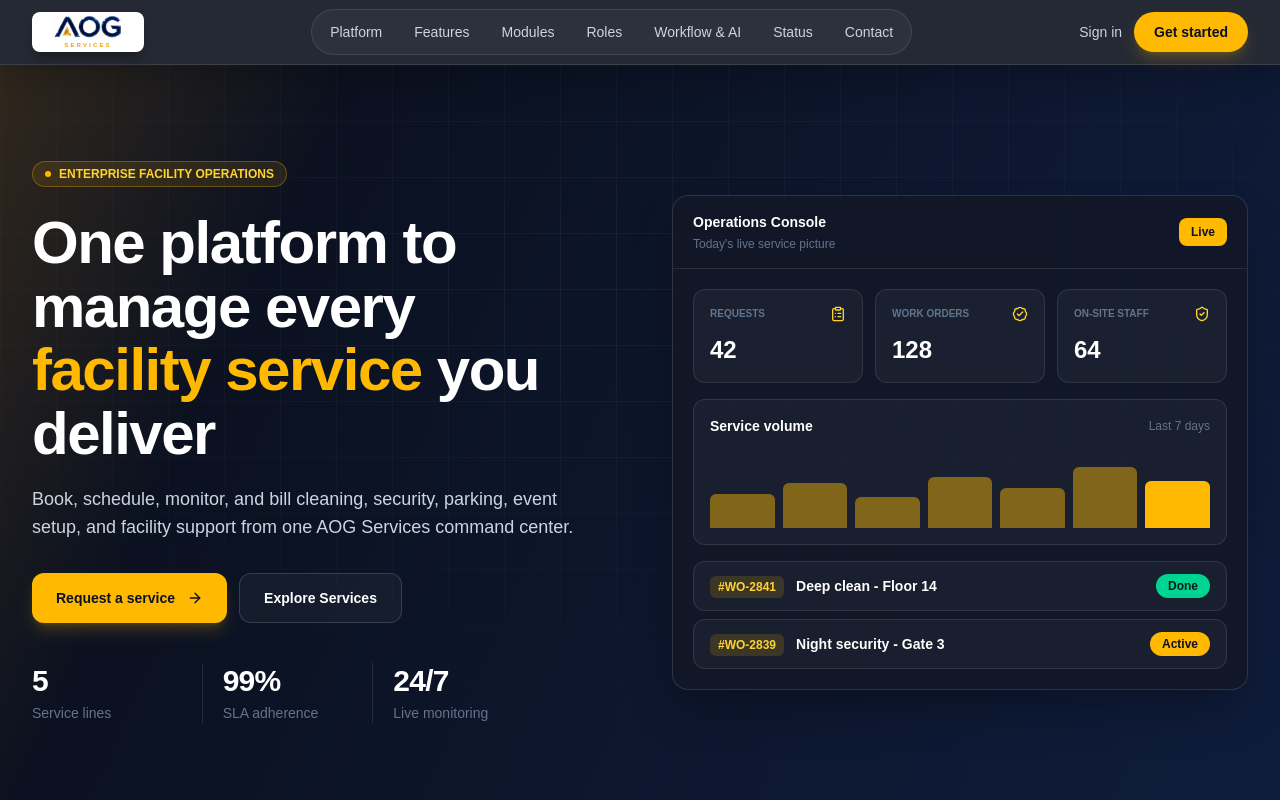
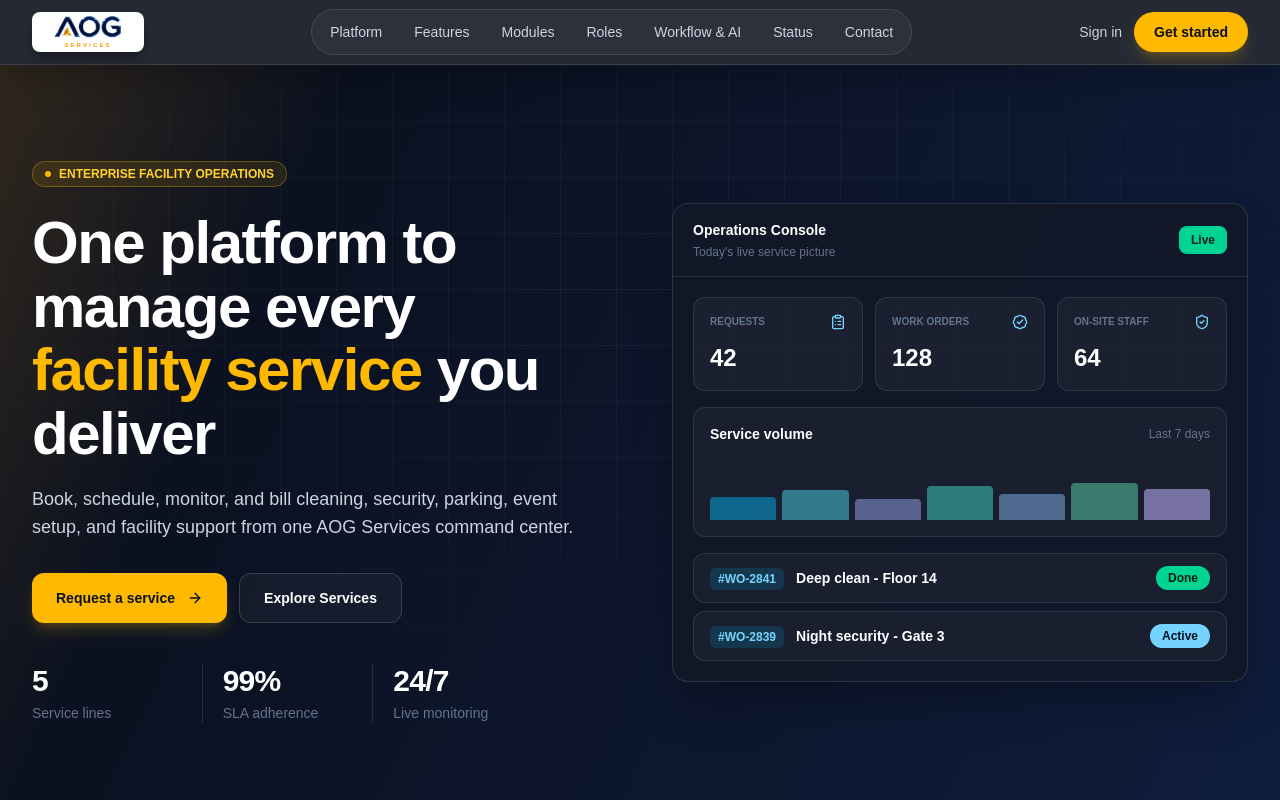
Before and after one commit to KRISSBAJO/AOG_FE, a Next.js app: page / in a window 1280 px wide. Shown: the top 800 px of the page. Built offline with nearby package versions, Linux system fonts and the light colour scheme; no server answers.

Commit message:
Reduce hero console gold accents

```diff
--- a/src/components/landing/Hero.tsx
+++ b/src/components/landing/Hero.tsx
@@ -16,6 +16,16 @@ const consoleStats = [
   { label: "Requests", value: "42", icon: ClipboardList },
   { label: "Work orders", value: "128", icon: BadgeCheck },
   { label: "On-site staff", value: "64", icon: ShieldCheck },
+];
+
+const volumeBars = [
+  { height: 36, color: "bg-sky-400/45" },
+  { height: 46, color: "bg-cyan-300/45" },
+  { height: 32, color: "bg-indigo-300/45" },
+  { height: 52, color: "bg-teal-300/45" },
+  { height: 40, color: "bg-blue-300/45" },
+  { height: 58, color: "bg-emerald-300/45" },
+  { height: 48, color: "bg-violet-300/55" },
 ];
 
 const container = {
@@ -128,7 +138,7 @@ export default function Hero() {
                 <p className="text-sm font-black text-white">Operations Console</p>
                 <p className="mt-1 text-xs text-slate-500">Today&apos;s live service picture</p>
               </div>
-              <span className="rounded-lg bg-amber-400 px-3 py-1.5 text-xs font-black text-[#0B1120]">
+              <span className="rounded-lg bg-emerald-400 px-3 py-1.5 text-xs font-black text-[#052012]">
                 Live
               </span>
             </div>
@@ -139,7 +149,7 @@ export default function Hero() {
                   <div key={label} className="rounded-xl border border-white/10 bg-white/[0.04] p-4">
                     <div className="flex items-center justify-between gap-2">
                       <p className="text-[10px] font-bold uppercase text-slate-500">{label}</p>
-                      <Icon className="h-4 w-4 text-amber-300" />
+                      <Icon className="h-4 w-4 text-sky-300" />
                     </div>
                     <p className="mt-3 text-2xl font-black text-white">{value}</p>
                   </div>
@@ -151,12 +161,12 @@ export default function Hero() {
                   <p className="font-bold text-white">Service volume</p>
                   <p className="text-xs text-slate-500">Last 7 days</p>
                 </div>
-                <div className="flex h-20 items-end gap-2">
-                  {[42, 56, 38, 64, 50, 76, 58].map((height, index) => (
+                <div className="flex h-16 items-end gap-1.5">
+                  {volumeBars.map((bar, index) => (
                     <span
                       key={index}
-                      className="flex-1 rounded-t-md bg-amber-400/45 last:bg-amber-400"
-                      style={{ height: `${height}%` }}
+                      className={`flex-1 rounded-t ${bar.color}`}
+                      style={{ height: `${bar.height}%` }}
                     />
                   ))}
                 </div>
@@ -169,13 +179,13 @@ export default function Hero() {
                 ].map(([id, title, status]) => (
                   <div key={id} className="flex items-center justify-between rounded-xl border border-white/10 bg-white/[0.035] px-4 py-3">
                     <div className="min-w-0">
-                      <span className="rounded-md bg-amber-400/15 px-2 py-1 text-xs font-black text-amber-300">{id}</span>
+                      <span className="rounded-md bg-sky-400/15 px-2 py-1 text-xs font-black text-sky-300">{id}</span>
                       <span className="ml-3 text-sm font-semibold text-white">{title}</span>
                     </div>
                     <span className={`rounded-full px-3 py-1 text-xs font-black ${
                       status === "Done"
                         ? "bg-emerald-400 text-[#052012]"
-                        : "bg-amber-400 text-[#0B1120]"
+                        : "bg-sky-300 text-[#08111f]"
                     }`}>
                       {status}
                     </span>
```
